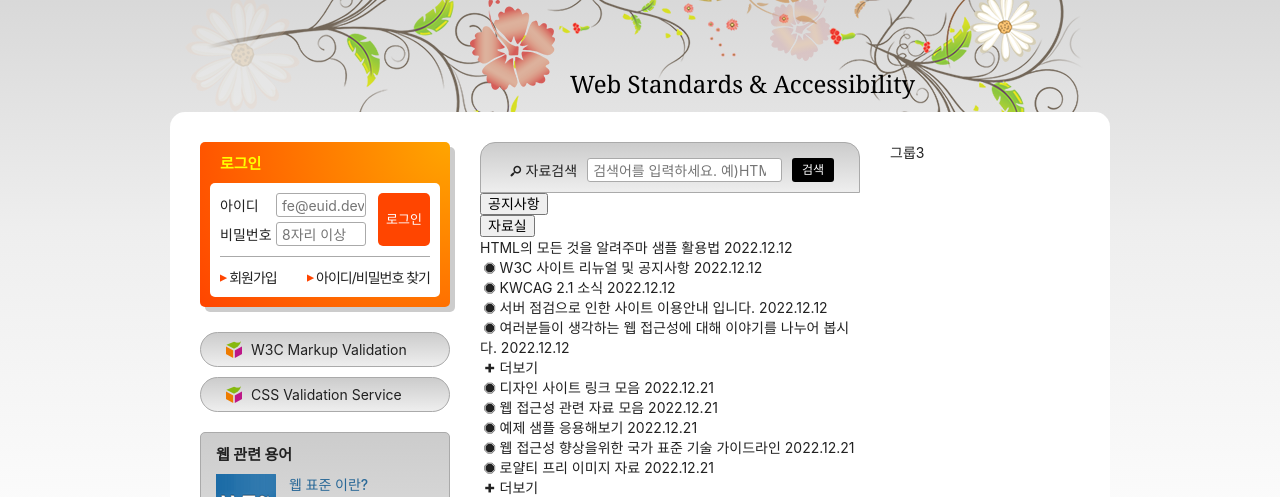
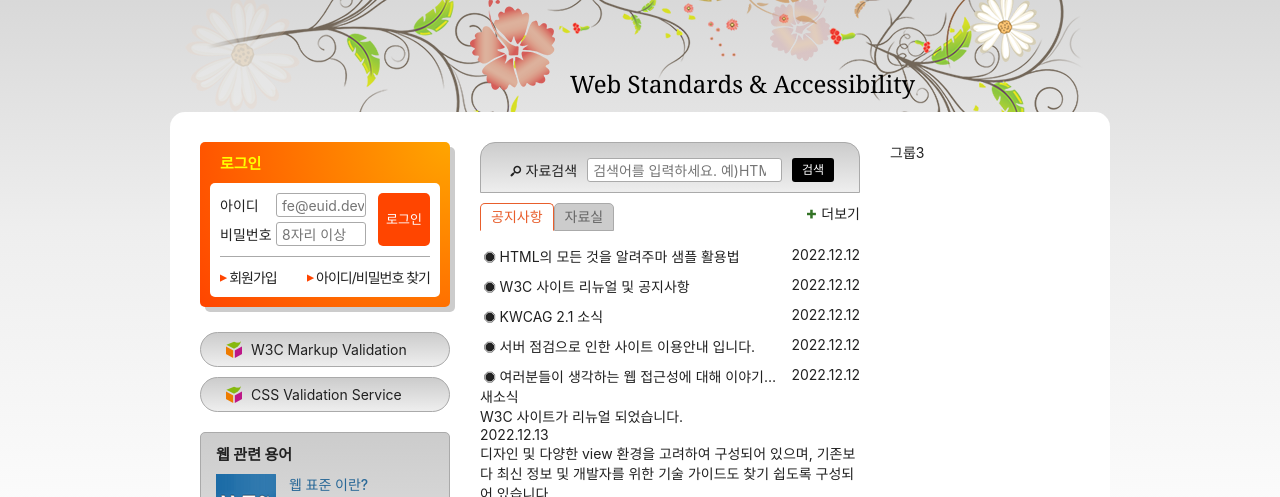
Before and after one commit to BrightSton/HTML5, a plain HTML site: page index.html in a window 1280 px wide. Shown: the part 135-632 px from the top of the page. Drawn offline with Linux system fonts and the light colour scheme; a web font is replaced by a local one.

Commit message:
새소식 마크업

```diff
--- a/index.html
+++ b/index.html
@@ -273,7 +273,7 @@
             <li role="none">
               <button
                 type="button"
-                class="tab"
+                class="tab is-select"
                 role="tab"
                 aria-selected="true"
                 aria-controls="notice"
@@ -296,7 +296,7 @@
             </li>
           </ul>
           <section
-            class="notice tap-panel"
+            class="notice tab-panel is-select"
             role="tabpanel"
             id="notice"
             aria-labelledby="noriceButton"
@@ -304,7 +304,7 @@
             <h2 class="a11y-hidden">공지사항</h2>
             <ul class="board-list">
               <li>
-                <a class="icon-dot-circled" href="/"
+                <a class="icon-stop" href="/"
                   >HTML의 모든 것을 알려주마 샘플 활용법</a
                 >
                 <time datetime="2022-12-12T13:53:45">2022.12.12</time>
@@ -339,7 +339,7 @@
             >
           </section>
           <section
-            class="archive tap-panel"
+            class="archive tab-panel"
             role="tabpanel"
             id="archive"
             aria-labelledby="archiveButton"
@@ -377,6 +377,30 @@
             >
           </section>
         </div>
+        <section class="news">
+          <h2 class="news-title">새소식</h2>
+          <a href="/" class="news-link">
+            <article class="news-item">
+              <h3 class="news-item-title">W3C 사이트가 리뉴얼 되었습니다.</h3>
+              <time class="news-item-date" datetime="2022-12-13T16:19:23"
+                >2022.12.13</time
+              >
+              <p class="news-item-brief">
+                디자인 및 다양한 view 환경을 고려하여 구성되어 있으며, 기존보다
+                최신 정보 및 개발자를 위한 기술 가이드도 찾기 쉽도록 구성되어
+                있습니다.
+              </p>
+              <figure class="news-item-thumbnail">
+                <img
+                  src="assets/news.gif"
+                  alt="W3C 사이트가 HTML5 발표 후 새롭게 리뉴얼 된 모습"
+                />
+                <figcaption>W3C 리뉴얼</figcaption>
+              </figure>
+            </article>
+          </a>
+          <a href="/" class="icon-plus news-more more" title="새소식">더보기</a>
+        </section>
       </div>
       <div class="group group3">그룹3</div>
     </main>
--- a/styles/style.css
+++ b/styles/style.css
@@ -556,6 +556,68 @@ body {
   font-size: 1.2rem;
 }
 
+/* 공지사항 및 자료실 */
+.board {
+  margin-top: 10px;
+  position: relative;
+}
+
+.tab-list {
+  display: flex;
+  flex-flow: row nowrap;
+}
+
+.tab {
+  border: 1px solid #aaa;
+  background-color: #ccc;
+  border-radius: 5px 5px 0 0;
+  padding: 5px 10px;
+  color: #666;
+}
+
+.is-select.tab {
+  background-color: #fff;
+  color: #e85e2c;
+  border-color: currentColor currentColor #fff currentColor;
+}
+
+.tab-panel {
+  display: none;
+  margin-top: 15px;
+}
+
+.tab-panel.is-select {
+  display: block;
+}
+
+.board-list li {
+  margin-top: 10px;
+  display: flex;
+  flex-flow: row nowrap;
+  justify-content: space-between;
+}
+
+.board-list a {
+  flex-grow: 1;
+  white-space: nowrap;
+  overflow: hidden;
+  text-overflow: ellipsis;
+}
+
+.board-list time {
+  flex-shrink: 0;
+  margin-left: 10px;
+}
+
+.board-more {
+  position: absolute;
+  top: -8px;
+  right: -8px;
+  padding: 8px;
+}
+.icon-plus::before {
+  color: hsla(110, 50%, 30%, 1);
+}
 /* 슬로건 */
 .slogan {
   background: skyblue;
```
